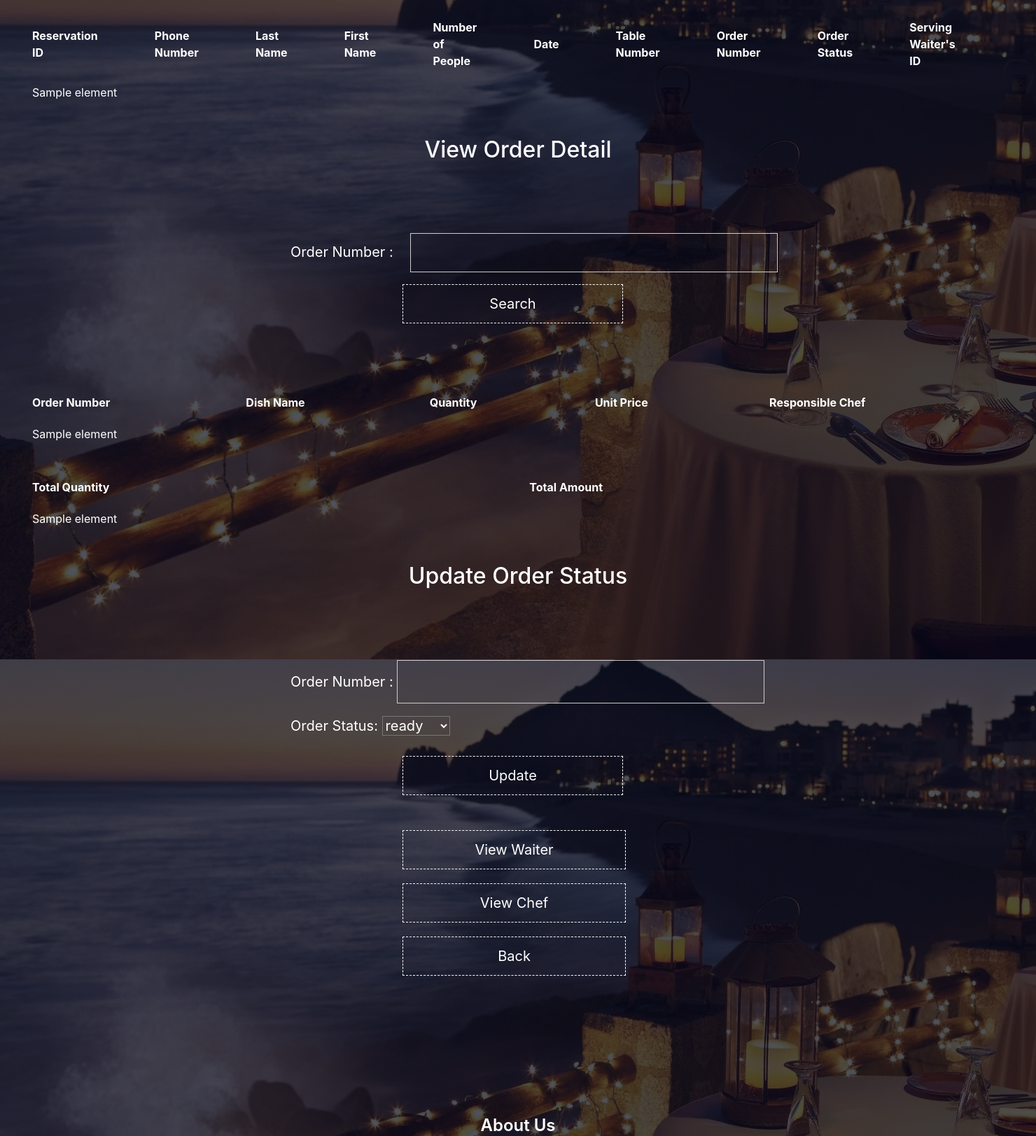
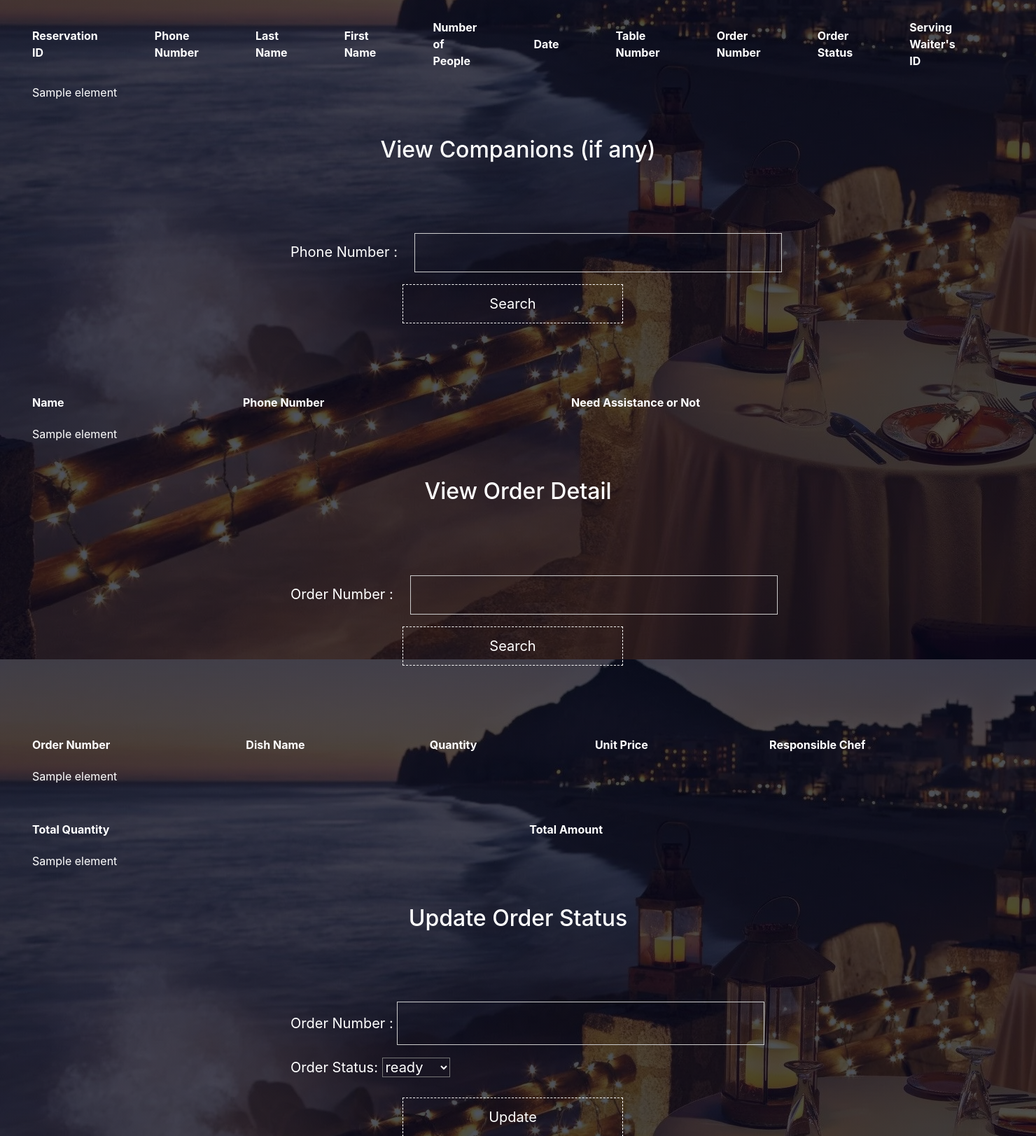
Before and after one commit to ZiqiGuo0423/COMS4111Project, a Flask app: template webserver/templates/reservation.html in a window 1480 px wide. Shown: the part 138-1761 px from the top of the page at 70% size. Run offline with Flask 2, Linux system fonts and the light colour scheme; the template is opened without the code that fills it: most values are stand-ins (such as "Sample title", 1, 10 or a date in 2020); parts of the project's set-up code (start-up, migrations or seed data) failed here and were passed over; some libraries are stand-ins or nearby versions.

Commit message:
Add files via upload

```diff
--- a/webserver/templates/reservation.html
+++ b/webserver/templates/reservation.html
@@ -64,6 +64,39 @@
         </tbody>
     </table>
 </div>
+
+<div id = 'search-waiter'>
+    <h2>View Companions (if any)</h2>
+    <form accept-charset="UTF-8" action="/reservation" autocomplete="off" method="POST">
+        <label for="phone">Phone Number : </label>
+        <input name="phone"type="text" value="" required/> <br />
+        <button type="submit" class = 'hero-btn' name = 'comp'>Search</button>
+    </form>
+</div>
+<div>
+    <table class="reservation-table">
+        <thead>
+            <tr>
+                <th>Name</th>
+                <th>Phone Number</th>
+                <th>Need Assistance or Not</th>
+            </tr>
+        </thead>
+        <tbody>
+
+            {% for row in data4 %}
+            <tr>
+                {% for element in row %}
+                <td>{{element}}</td>
+                {% endfor %}
+            </tr>
+            {% endfor %}
+
+
+        </tbody>
+    </table>
+</div>
+
 
 <div id = 'search-waiter'>
     <h2>View Order Detail</h2>
```
